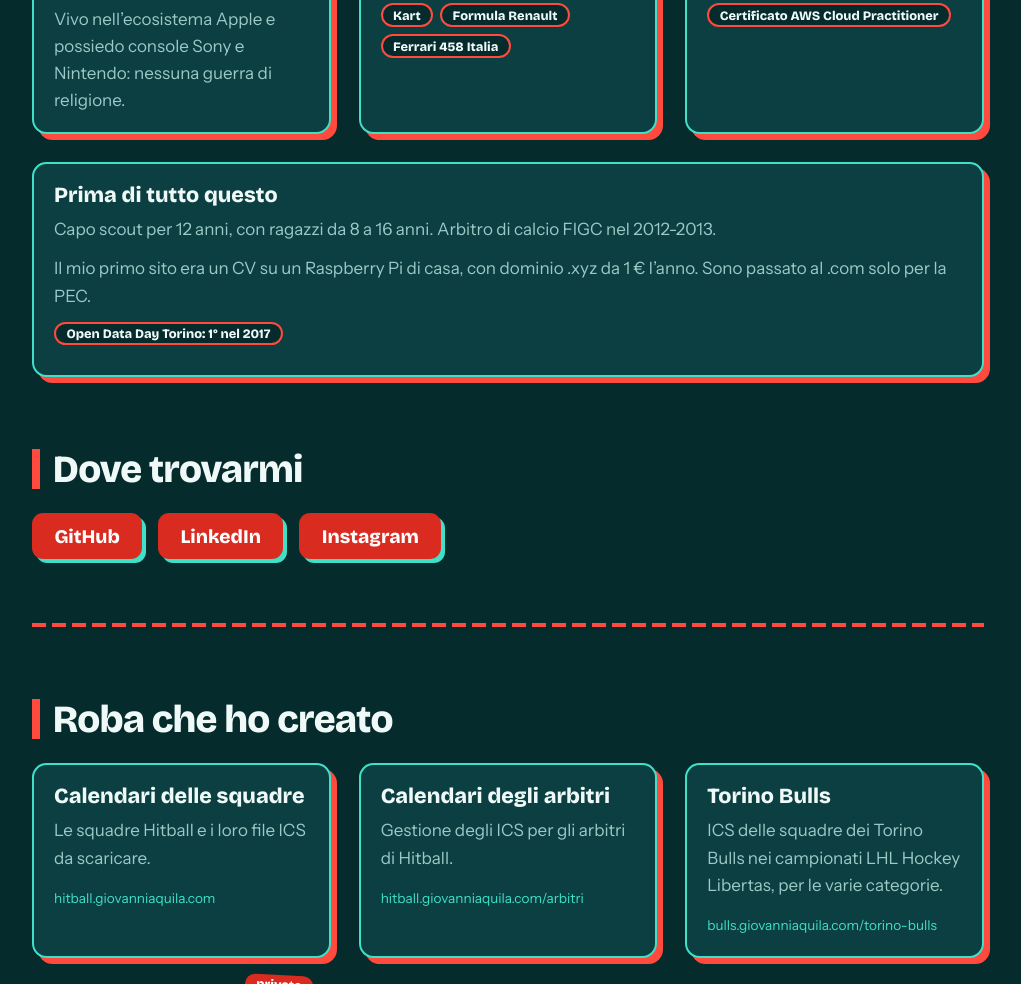
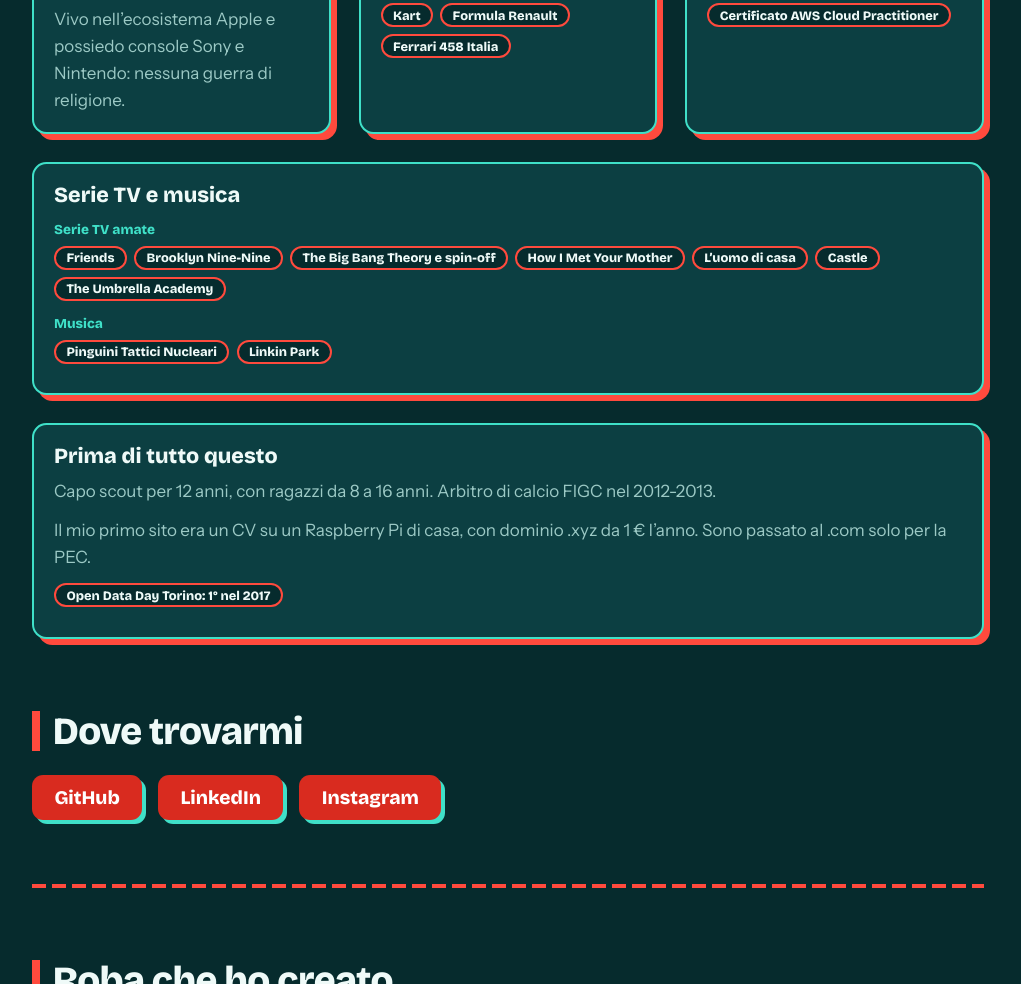
Before and after one commit to giovanniaquila92/sito-vetrina, a plain HTML site: page index.html in a window 1280 px wide. Shown: the part 1129-2113 px from the top of the page, without its empty margins (132-1153 px from the left). Drawn offline with nearby package versions, Linux system fonts and the light colour scheme.

Commit message:
feat: add TV series and music section with card styling to index page

```diff
--- a/index.html
+++ b/index.html
@@ -236,6 +236,16 @@
       background: var(--ice)
     }
 
+    .card p.lbl {
+      margin: .9rem 0 0;
+      font: 800 .85rem var(--head);
+      color: var(--aqua)
+    }
+
+    .card p.lbl+ul.tags {
+      margin-top: .5rem
+    }
+
     .card .dom {
       font-size: .85rem;
       color: var(--aqua);
@@ -413,6 +423,24 @@
           </ul>
         </article>
         <article class="card wide">
+          <h3>Serie TV e musica</h3>
+          <p class="lbl">Serie TV amate</p>
+          <ul class="tags">
+            <li>Friends</li>
+            <li>Brooklyn Nine-Nine</li>
+            <li>The Big Bang Theory e spin-off</li>
+            <li>How I Met Your Mother</li>
+            <li>L’uomo di casa</li>
+            <li>Castle</li>
+            <li>The Umbrella Academy</li>
+          </ul>
+          <p class="lbl">Musica</p>
+          <ul class="tags">
+            <li>Pinguini Tattici Nucleari</li>
+            <li>Linkin Park</li>
+          </ul>
+        </article>
+        <article class="card wide">
           <h3>Prima di tutto questo</h3>
           <p>Capo scout per 12 anni, con ragazzi da 8 a 16 anni. Arbitro di calcio FIGC nel 2012-2013.</p>
           <p>Il mio primo sito era un CV su un Raspberry Pi di casa, con dominio .xyz da 1 € l’anno. Sono passato al
```
